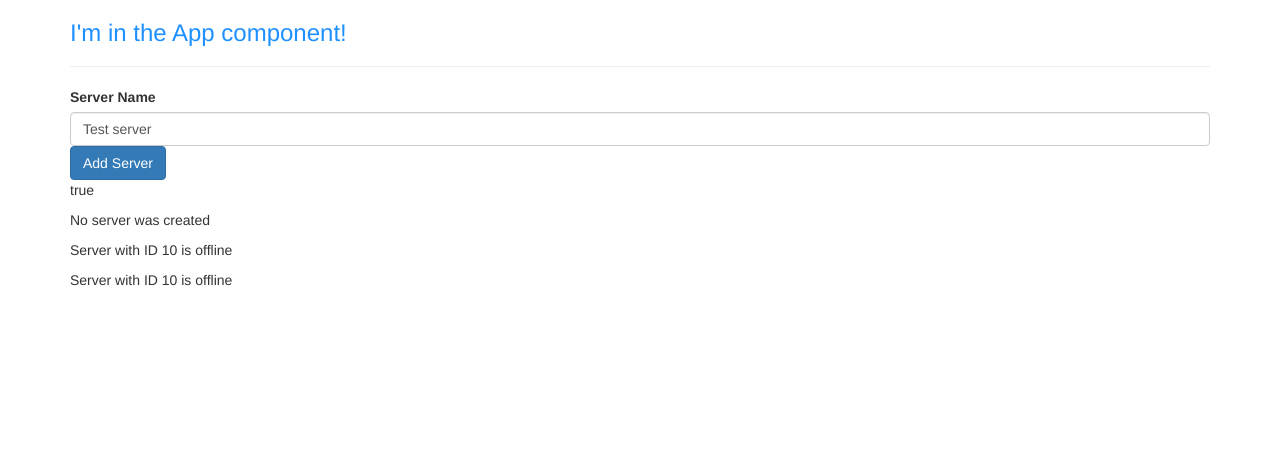
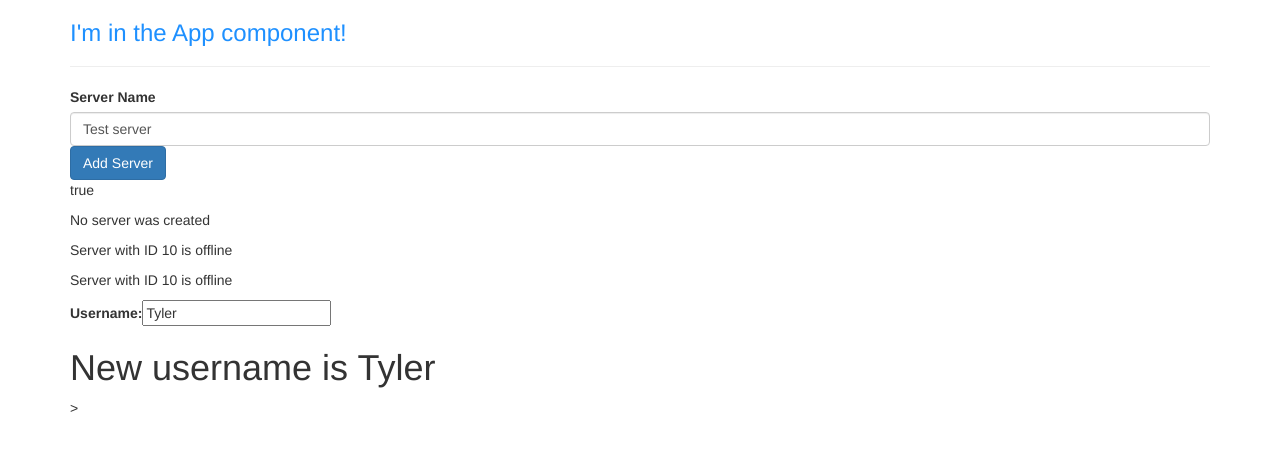
Before and after one commit to irendon1993/helloAngular, an Angular app: page / in a window 1280 px wide. Shown: the top 450 px of the page. Built offline with nearby package versions, Linux system fonts and the light colour scheme.

Commit message:
Added two way binded input field

```diff
--- a/src/app/app.component.html
+++ b/src/app/app.component.html
@@ -6,6 +6,7 @@
       <app-servers></app-servers>
       <!-- <warning></warning>
       <success></success> -->
+     <username></username>
     </div>
   </div>
 </div>
--- a/src/app/app.module.ts
+++ b/src/app/app.module.ts
@@ -6,6 +6,7 @@ import { ServerComponent } from './server/server.component';
 import { ServersComponent } from './servers/servers.component';
 import { WarningComponent } from './warning/warning.component';
 import { SuccessComponent } from './success/success.componenet';
+import {UsernameComponent} from './username/username.component';
 
 @NgModule({
   declarations: [
@@ -14,6 +15,7 @@ import { SuccessComponent } from './success/success.componenet';
     ServersComponent,
     WarningComponent,
     SuccessComponent,
+    UsernameComponent
 
   ],
   imports: [
--- /dev/null
+++ b/src/app/username/username.component.html
@@ -0,0 +1,8 @@
+<div>
+  <label>Username:</label>
+  <input
+  type="text"
+  [(ngModel)]="username"
+  >
+  <h1>New username is {{username}}</h1>
+</div>>
--- /dev/null
+++ b/src/app/username/username.component.ts
@@ -0,0 +1,20 @@
+import { Component, OnInit} from '@angular/core'
+
+@Component({
+  selector: 'username',
+  templateUrl: './username.component.html'
+})
+
+export class UsernameComponent implements OnInit {
+  username = '';
+
+  constructor() {
+    this.username = 'Tyler';
+  }
+
+  ngOnInit() {}
+
+  onUpdateUsername(event: any)  {
+    this.username = (<HTMLInputElement>event.target).value;
+  }
+}
```
